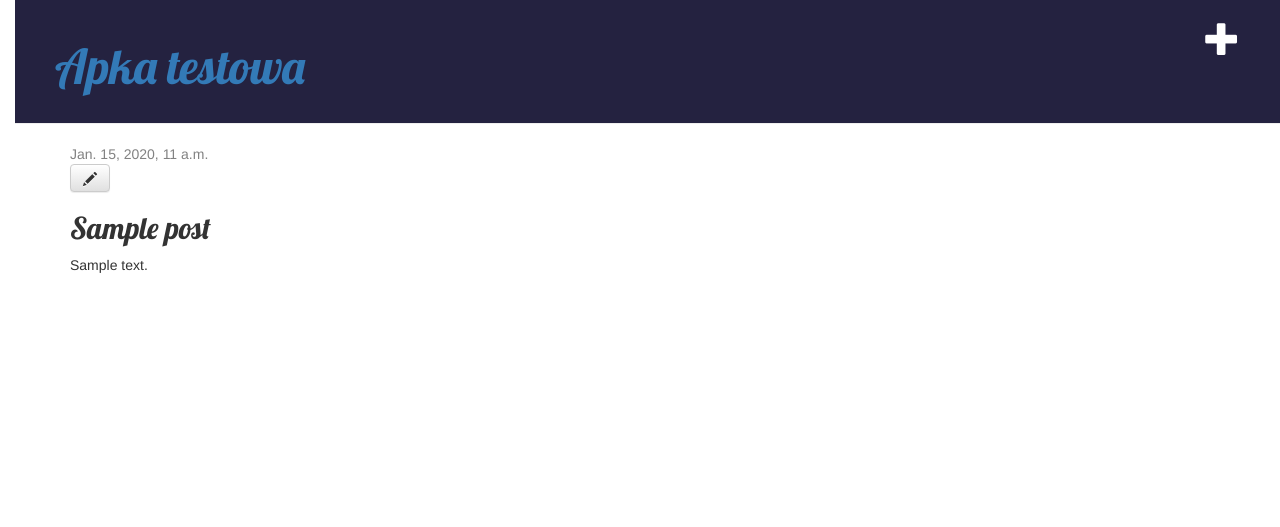
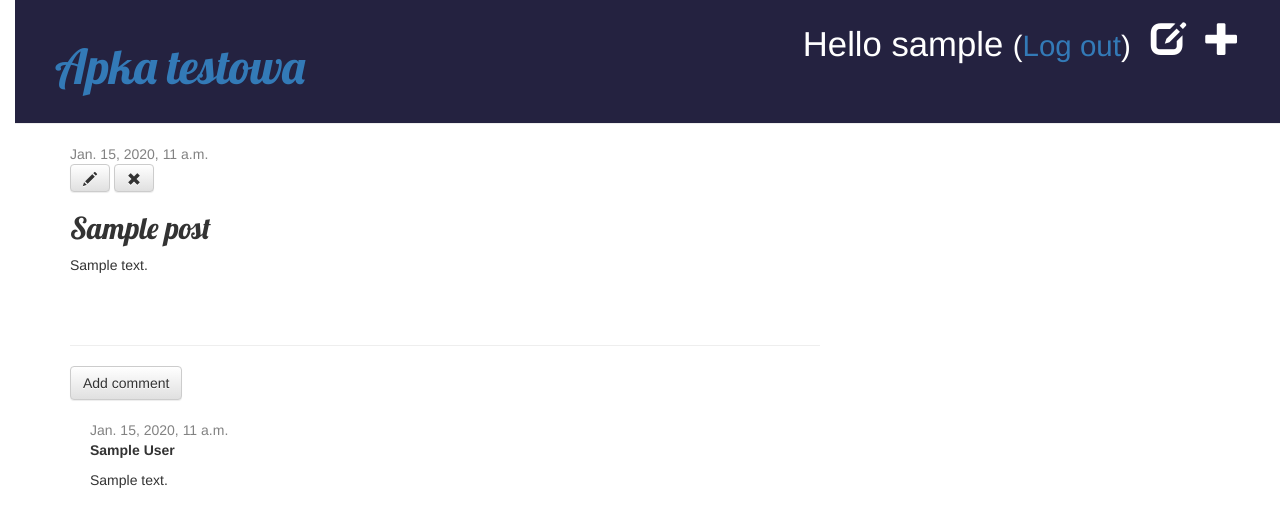
Before and after one commit to Cloudsky-git/django-app, a Django app: page /post/1/ in a window 1280 px wide. Shown: the top 527 px of the page. Run offline with Django 3.2, Linux system fonts and the light colour scheme; a user stored in the database is signed in; tables that the repository leaves empty hold one stand-in row (values such as "Sample post"); some libraries are stand-ins or nearby versions.

Commit message:
comments to actual posts, approving and deleting

```diff
--- a/mysite/settings.py
+++ b/mysite/settings.py
@@ -114,6 +114,8 @@ USE_L10N = True
 
 USE_TZ = True
 
+LOGIN_REDIRECT_URL = '/'
+
 
 # Static files (CSS, JavaScript, Images)
 # https://docs.djangoproject.com/en/3.0/howto/static-files/
--- a/mysite/urls.py
+++ b/mysite/urls.py
@@ -16,7 +16,11 @@ Including another URLconf
 from django.contrib import admin
 from django.urls import path, include
 
+from django.contrib.auth import views
+
 urlpatterns = [
     path('admin/', admin.site.urls),
+    path('accounts/login/', views.LoginView.as_view(), name='login'),
+    path('accounts/logout/', views.LogoutView.as_view(), name='logout'),
     path('', include('theapp.urls')),
 ]
--- a/theapp/admin.py
+++ b/theapp/admin.py
@@ -1,4 +1,6 @@
 from django.contrib import admin
-from .models import Post
+from .models import Post, Comment
+
 
 admin.site.register(Post)
+admin.site.register(Comment)
--- a/theapp/models.py
+++ b/theapp/models.py
@@ -17,3 +17,20 @@ class Post(models.Model):
 
     def __str__(self):
         return self.title
+
+class Comment(models.Model):
+    post = models.ForeignKey('theapp.Post', on_delete=models.CASCADE, related_name='comments')
+    author = models.CharField(max_length=200)
+    text = models.TextField()
+    created_date = models.DateTimeField(default=timezone.now)
+    approved_comment = models.BooleanField(default=False)
+
+    def approve(self):
+        self.approved_comment = True
+        self.save()
+
+    def __str__(self):
+        return self.text
+
+    def approved_comments(self):
+        return self.comments.filter(approved_comment=True)
--- a/theapp/static/css/theapp.css
+++ b/theapp/static/css/theapp.css
@@ -50,3 +50,7 @@ h1, h2, h3, h4 {
 .post h2 a, .post h1 a:visited {
     color: #000000;
 }
+
+.comment {
+    margin: 20px 0px 20px 20px;
+}
--- a/theapp/templates/theapp/base.html
+++ b/theapp/templates/theapp/base.html
@@ -10,6 +10,10 @@
     <div class="page-header">
       {% if user.is_authenticated %}
         <a href="{% url 'post_new' %}" class="top-menu"><span class="glyphicon glyphicon-plus"></span></a>
+        <a href="{% url 'post_draft_list' %}" class="top-menu"><span class="glyphicon glyphicon-edit"></span></a>
+        <p class="top-menu">Hello {{ user.username }} <small>(<a href="{% url 'logout' %}">Log out</a>)</small></p>
+      {% else %}
+            <a href="{% url 'login' %}" class="top-menu"><span class="glyphicon glyphicon-lock"></span></a>
       {% endif %}
         <h1><a href="/">Apka testowa</a></h1>
     </div>
--- a/theapp/templates/theapp/post_detail.html
+++ b/theapp/templates/theapp/post_detail.html
@@ -6,11 +6,33 @@
             <div class="date">
                 {{ post.published_date }}
             </div>
+        {% else %}
+            <a class="btn btn-default" href="{% url 'post_publish' pk=post.pk %}">Publish</a>
         {% endif %}
         {% if user.is_authenticated %}
              <a class="btn btn-default" href="{% url 'post_edit' pk=post.pk %}"><span class="glyphicon glyphicon-pencil"></span></a>
+             <a class="btn btn-default" href="{% url 'post_remove' pk=post.pk %}"><span class="glyphicon glyphicon-remove"></span></a>
         {% endif %}
         <h2>{{ post.title }}</h2>
         <p>{{ post.text|linebreaksbr }}</p>
     </div>
+    <hr>
+    <a class="btn btn-default" href="{% url 'add_comment_to_post' pk=post.pk %}">Add comment</a>
+    {% for comment in post.comments.all %}
+    {% if user.is_authenticated or comment.approved_comment %}
+    <div class="comment">
+        <div class="date">
+            {{ comment.created_date }}
+            {% if not comment.approved_comment %}
+                <a class="btn btn-default" href="{% url 'comment_remove' pk=comment.pk %}"><span class="glyphicon glyphicon-remove"></span></a>
+                <a class="btn btn-default" href="{% url 'comment_approve' pk=comment.pk %}"><span class="glyphicon glyphicon-ok"></span></a>
+            {% endif %}
+        </div>
+        <strong>{{ comment.author }}</strong>
+        <p>{{ comment.text|linebreaks }}</p>
+    </div>
+    {% endif %}
+    {% empty %}
+      <p>No comments here yet :(</p>
+    {% endfor %}
 {% endblock %}
--- a/theapp/templates/theapp/post_list.html
+++ b/theapp/templates/theapp/post_list.html
@@ -8,6 +8,7 @@
       </div>
         <h2><a href="{% url 'post_detail' pk=post.pk %}">{{ post.title }}</a></h2>
         <p>{{ post.text|linebreaksbr }}</p>
-  </div>
+        <a href="{% url 'post_detail' pk=post.pk %}">Comments: {{ post.approved_comments.count }}</a>
+      </div>
   {% endfor %}
 {% endblock %}
--- a/theapp/urls.py
+++ b/theapp/urls.py
@@ -6,4 +6,10 @@ urlpatterns = [
     path('post/<int:pk>/', views.post_detail, name='post_detail'),
     path('post/new/', views.post_new, name='post_new'),
     path('post/<int:pk>/edit/', views.post_edit, name='post_edit'),
+    path('drafts/', views.post_draft_list, name='post_draft_list'),
+    path('post/<pk>/publish/', views.post_publish, name='post_publish'),
+    path('post/<pk>/remove/', views.post_remove, name='post_remove'),
+    path('post/<int:pk>/comment/', views.add_comment_to_post, name='add_comment_to_post'),
+    path('comment/<int:pk>/approve/', views.comment_approve, name='comment_approve'),
+    path('comment/<int:pk>/remove/', views.comment_remove, name='comment_remove'),
 ]
--- a/theapp/views.py
+++ b/theapp/views.py
@@ -1,9 +1,10 @@
 from django.shortcuts import redirect
 from django.shortcuts import render
 from django.utils import timezone
-from .models import Post
+from .models import Post, Comment
 from django.shortcuts import render, get_object_or_404
-from .forms import PostForm
+from .forms import PostForm, CommentForm
+from django.contrib.auth.decorators import login_required
 
 
 def post_list(request):
@@ -14,19 +15,19 @@ def post_detail(request, pk):
     post = get_object_or_404(Post, pk=pk)
     return render(request, 'theapp/post_detail.html', {'post': post})
 
+@login_required
 def post_new(request):
     if request.method == "POST":
         form = PostForm(request.POST)
         if form.is_valid():
             post = form.save(commit=False)
             post.author = request.user
-            post.published_date = timezone.now()
             post.save()
             return redirect('post_detail', pk=post.pk)
     else:
         form = PostForm()
     return render(request, 'theapp/post_edit.html', {'form': form})
-
+@login_required
 def post_edit(request, pk):
     post = get_object_or_404(Post, pk=pk)
     if request.method == "POST":
@@ -34,9 +35,50 @@ def post_edit(request, pk):
         if form.is_valid():
             post = form.save(commit=False)
             post.author = request.user
-            post.published_date = timezone.now()
             post.save()
             return redirect('post_detail', pk=post.pk)
     else:
         form = PostForm(instance=post)
     return render(request, 'theapp/post_edit.html', {'form': form})
+
+@login_required
+def post_draft_list(request):
+    posts = Post.objects.filter(published_date__isnull=True).order_by('created_date')
+    return render(request, 'theapp/post_draft_list.html', {'posts': posts})
+
+@login_required
+def post_publish(request, pk):
+    post = get_object_or_404(Post, pk=pk)
+    post.publish()
+    return redirect('post_detail', pk=pk)
+
+@login_required
+def post_remove(request, pk):
+    post = get_object_or_404(Post, pk=pk)
+    post.delete()
+    return redirect('post_list')
+
+def add_comment_to_post(request, pk):
+    post = get_object_or_404(Post, pk=pk)
+    if request.method == "POST":
+        form = CommentForm(request.POST)
+        if form.is_valid():
+            comment = form.save(commit=False)
+            comment.post = post
+            comment.save()
+            return redirect('post_detail', pk=post.pk)
+    else:
+        form = CommentForm()
+    return render(request, 'theapp/add_comment_to_post.html', {'form': form})
+
+@login_required
+def comment_approve(request, pk):
+    comment = get_object_or_404(Comment, pk=pk)
+    comment.approve()
+    return redirect('post_detail', pk=comment.post.pk)
+
+@login_required
+def comment_remove(request, pk):
+    comment = get_object_or_404(Comment, pk=pk)
+    comment.delete()
+    return redirect('post_detail', pk=comment.post.pk)
```
Also changed, not shown: theapp/forms.py (+7 -1 lines), theapp/templates/registration/login.html (added, +24 -0 lines), theapp/templates/theapp/add_comment_to_post.html (added, +9 -0 lines), theapp/templates/theapp/post_draft_list.html (added, +11 -0 lines), theapp/migrations/0002_comment.py (added).
